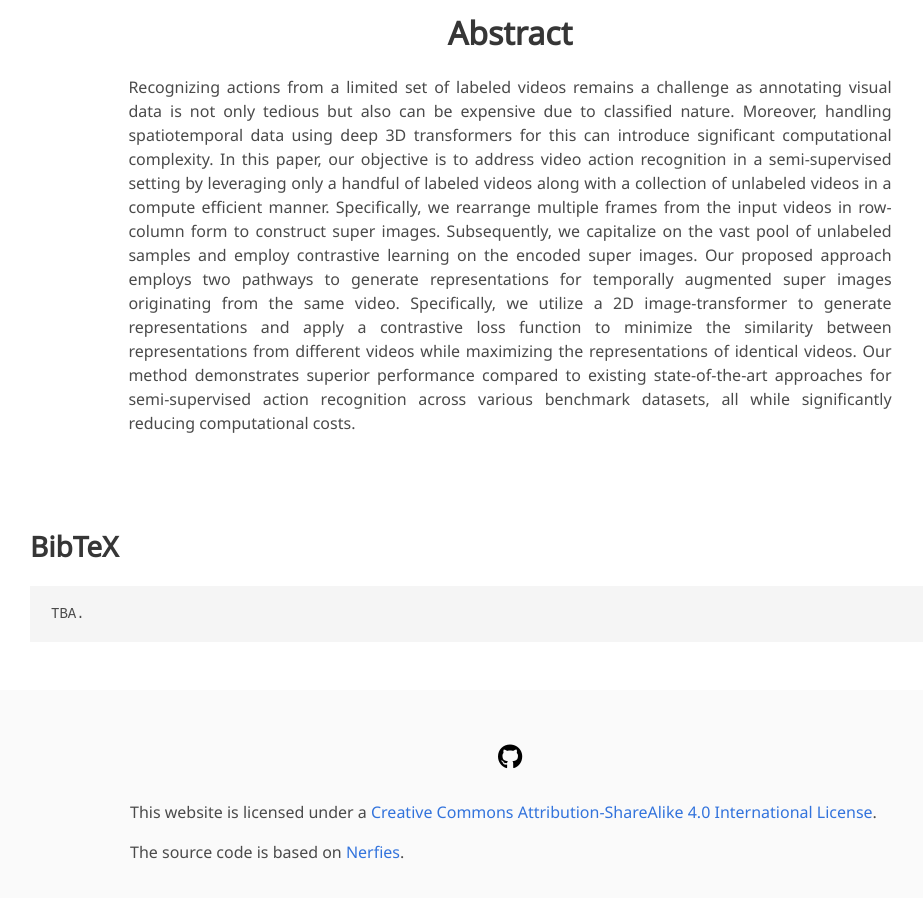
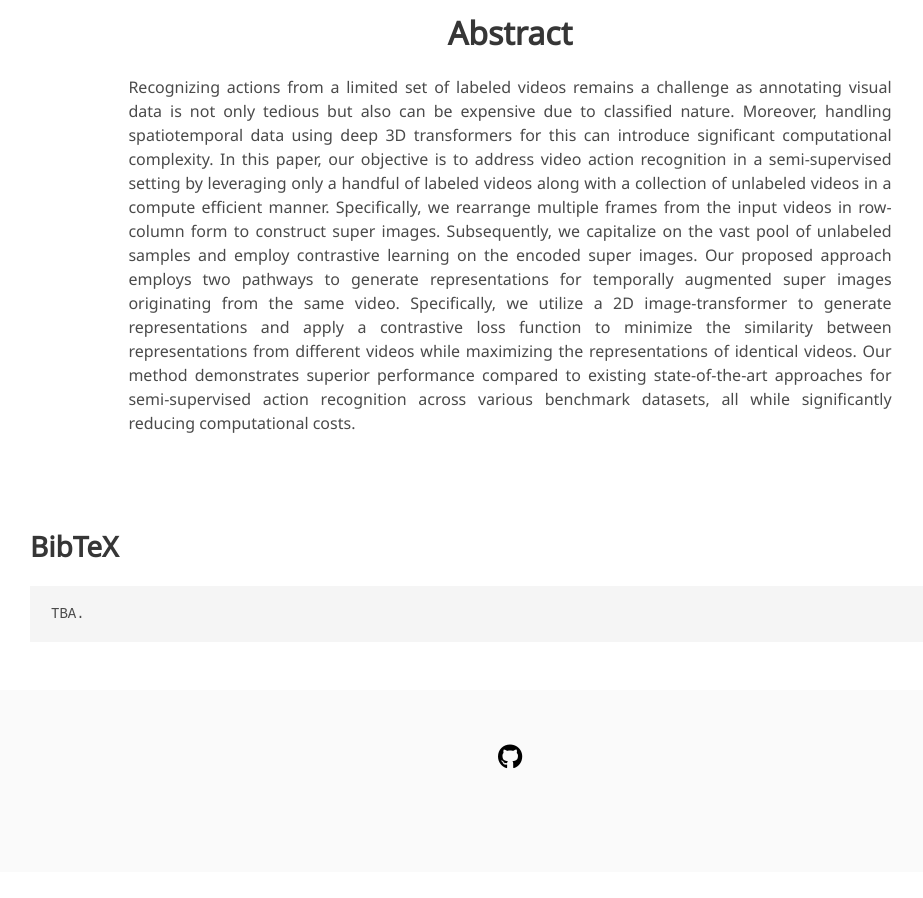
Before and after one commit to owaisCS/SITAR_webpage, a plain HTML site: page SITAR/index.html in a window 1280 px wide. Shown: the part 1239-2137 px from the top of the page, without its empty margins (130-1053 px from the left). After the commit the page ends 2111 px from the top, so only its background shows below. Drawn offline with nearby package versions, Linux system fonts and the light colour scheme; some icons are missing; a web font is replaced by a local one.

Commit message:
removed license

```diff
--- a/SITAR/index.html
+++ b/SITAR/index.html
@@ -205,7 +205,7 @@
                         <i class="fab fa-github"></i>
                     </a>
                 </div>
-                <div class="columns is-centered">
+                <!-- <div class="columns is-centered">
                     <div class="column is-8">
                         <div class="content">
                             <p>
@@ -218,7 +218,7 @@
                             </p>
                         </div>
                     </div>
-                </div>
+                </div> -->
             </div>
         </footer>
     </body>
```
